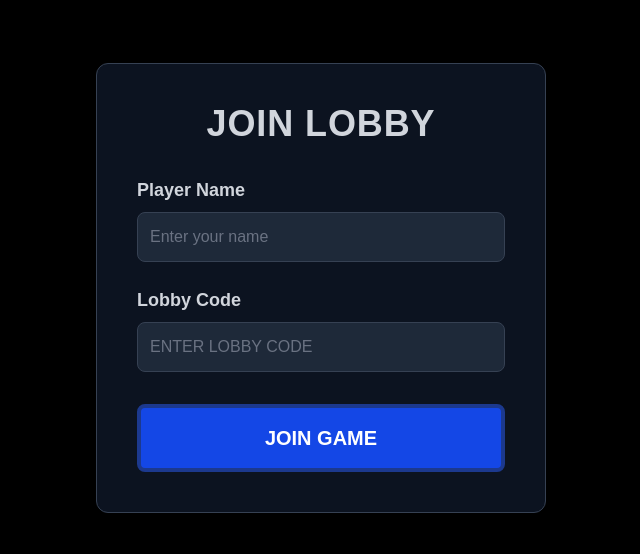
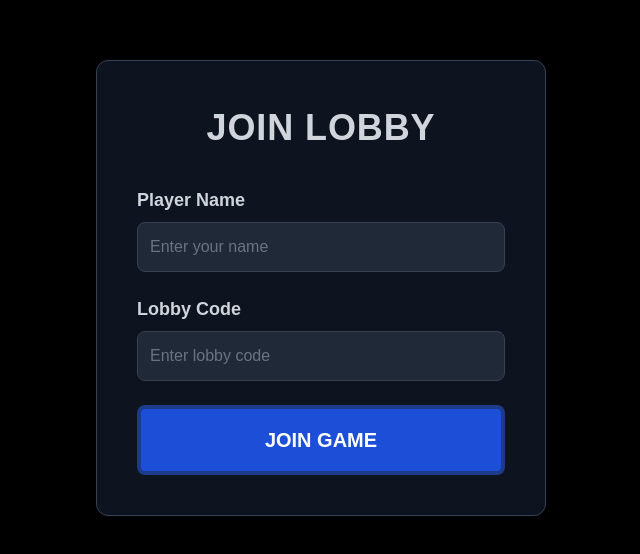
Before and after one commit to Akernov/climate-accord, a Next.js app: page /join-lobby in a window 1280 px wide. Shown: the part 112-666 px from the top of the page, without its empty margins (319-959 px from the left). Built offline with nearby package versions, Linux system fonts and the light colour scheme; no server answers.

Commit message:
- Refactored join lobby page for future maintenance by replacing inline styling with seperate css file

```diff
--- /dev/null
+++ b/src/app/join-lobby/JoinLobby.css
@@ -0,0 +1,109 @@
+/* JoinLobby.css */
+
+.join-lobby-container {
+  position: relative;
+  min-height: 100vh;
+  margin-left: auto;
+  margin-right: auto;
+  display: flex;
+  flex-direction: column;
+  background-color: black;
+  overflow: hidden;
+}
+
+.join-lobby-center {
+  flex: 1 1 auto;
+  display: flex;
+  align-items: center;
+  justify-content: center;
+}
+
+.join-lobby-card {
+  background-color: rgba(17, 24, 39, 0.8);
+  padding: 2.5rem;
+  border-radius: 0.75rem;
+  box-shadow: 0 20px 25px -5px rgba(0, 0, 0, 0.1), 0 10px 10px -5px rgba(0, 0, 0, 0.04);
+  width: 450px;
+  border: 1px solid #374151;
+}
+
+.join-lobby-title {
+  font-size: 2.25rem;
+  font-weight: 700;
+  text-align: center;
+  color: #d1d5db;
+  margin-bottom: 2rem;
+  letter-spacing: 0.025em;
+}
+
+.join-lobby-input-group {
+  margin-bottom: 1.5rem;
+}
+
+.join-lobby-label {
+  display: block;
+  font-size: 1.125rem;
+  font-weight: 600;
+  color: #d1d5db;
+  margin-bottom: 0.5rem;
+}
+
+.join-lobby-input {
+  width: 100%;
+  padding: 0.75rem;
+  border-radius: 0.5rem;
+  background-color: #1f2937;
+  border: 1px solid #374151;
+  color: white;
+  outline: none;
+  transition: all 0.2s;
+}
+
+.join-lobby-input::placeholder {
+  color: #6b7280;
+}
+
+.join-lobby-input:focus {
+  outline: none;
+  box-shadow: 0 0 0 2px #1d4ed8;
+}
+
+.join-lobby-code-input {
+  width: 100%;
+  padding: 0.75rem;
+  border-radius: 0.5rem;
+  background-color: #1f2937;
+  border: 1px solid #374151;
+  color: white;
+  text-transform: uppercase;
+  outline: none;
+  transition: all 0.2s;
+}
+
+.join-lobby-code-input::placeholder {
+  color: #6b7280;
+  text-transform: none;
+}
+
+.join-lobby-code-input:focus {
+  outline: none;
+  box-shadow: 0 0 0 2px #1d4ed8;
+}
+
+.join-lobby-button {
+  width: 100%;
+  background-color: #1d4ed8;
+  color: white;
+  font-size: 1.25rem;
+  font-weight: 700;
+  padding: 1rem;
+  border-radius: 0.5rem;
+  border: 4px solid #1e3a8a;
+  transition: all 0.2s;
+  cursor: pointer;
+}
+
+.join-lobby-button:hover {
+  background-color: #1e40af;
+  transform: scale(1.05);
+}
--- a/src/app/join-lobby/page.tsx
+++ b/src/app/join-lobby/page.tsx
@@ -2,104 +2,58 @@
 
 import { useState } from "react";
 import { useRouter } from "next/navigation";
+import "./JoinLobby.css";
 
 export default function JoinLobby() {
-
   const router = useRouter();
-
-  // State variable for storing the player's entered name
   const [playerName, setPlayerName] = useState("");
-
-  // State variable for storing the lobby code entered by the user
   const [lobbyCode, setLobbyCode] = useState("");
 
-  // Function executed when the user presses the "Join Game" button
   function joinLobby() {
-
-    // Validate that both fields have been filled in
     if (!playerName || !lobbyCode) {
       alert("Please enter your name and lobby code");
       return;
     }
 
-    // Redirect the player to the lobby page
-    // The lobby code becomes part of the route and the player name is passed as a query parameter
     router.push(`/lobby/${lobbyCode.toUpperCase()}?name=${playerName}`);
   }
 
   return (
-
-    // Main container that centers the lobby join form on the page
-    <div className="relative min-h-screen mx-auto flex flex-col bg-black overflow-hidden">
-
-      <div className="flex flex-1 items-center justify-center">
-
-        {/* Lobby join card */}
-        <div className="bg-gray-900/80 p-10 rounded-xl shadow-xl w-[450px] border border-gray-700">
-
-          {/* Page title */}
-          <h1 className="text-4xl font-bold text-center text-gray-300 mb-8 tracking-wide">
-            JOIN LOBBY
-          </h1>
+    <div className="join-lobby-container">
+      <div className="join-lobby-center">
+        <div className="join-lobby-card">
+          <h1 className="join-lobby-title">JOIN LOBBY</h1>
 
           {/* Player Name Input Section */}
-          <div className="mb-6">
-
-            {/* Label for player name input */}
-            <label className="block text-lg font-semibold text-gray-300 mb-2">
-              Player Name
-            </label>
-
-            {/* Input field where the player enters their name */}
+          <div className="join-lobby-input-group">
+            <label className="join-lobby-label">Player Name</label>
             <input
               type="text"
               placeholder="Enter your name"
               value={playerName}
-              // Controlled input linked to playerName state
-
               onChange={(e) => setPlayerName(e.target.value)}
-              // Updates playerName state when the user types
-
-              className="w-full p-3 rounded-lg bg-gray-800 border border-gray-700 text-white placeholder-gray-500 focus:outline-none focus:ring-2 focus:ring-blue-700"
+              className="join-lobby-input"
             />
           </div>
 
           {/* Lobby Code Input Section */}
-          <div className="mb-8">
-
-            {/* Label for lobby code input */}
-            <label className="block text-lg font-semibold text-gray-300 mb-2">
-              Lobby Code
-            </label>
-
-            {/* Input field for entering the lobby code */}
+          <div className="join-lobby-input-group">
+            <label className="join-lobby-label">Lobby Code</label>
             <input
               type="text"
               placeholder="Enter lobby code"
               value={lobbyCode}
-              // Controlled input linked to lobbyCode state
-
               onChange={(e) => setLobbyCode(e.target.value)}
-              // Updates lobbyCode state when the user types
-
-              className="w-full p-3 rounded-lg bg-gray-800 border border-gray-700 text-white uppercase placeholder-gray-500 focus:outline-none focus:ring-2 focus:ring-blue-700"
+              className="join-lobby-code-input"
             />
           </div>
 
           {/* Button used to attempt joining the lobby */}
-          <button
-            onClick={joinLobby}
-            // Calls joinLobby function when clicked
-
-            className="w-full bg-blue-700 text-white text-xl font-bold py-4 rounded-lg border-4 border-blue-900 hover:bg-blue-800 hover:scale-105 transition-all"
-          >
+          <button onClick={joinLobby} className="join-lobby-button">
             JOIN GAME
           </button>
-
         </div>
-
       </div>
-
     </div>
   );
 }
```
